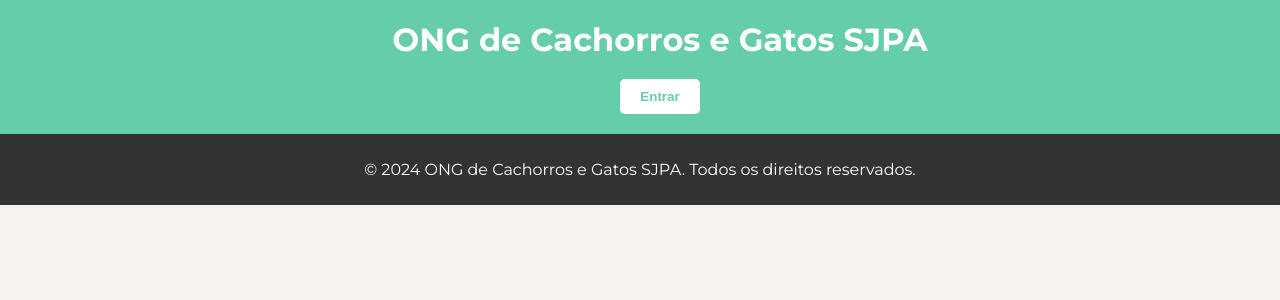
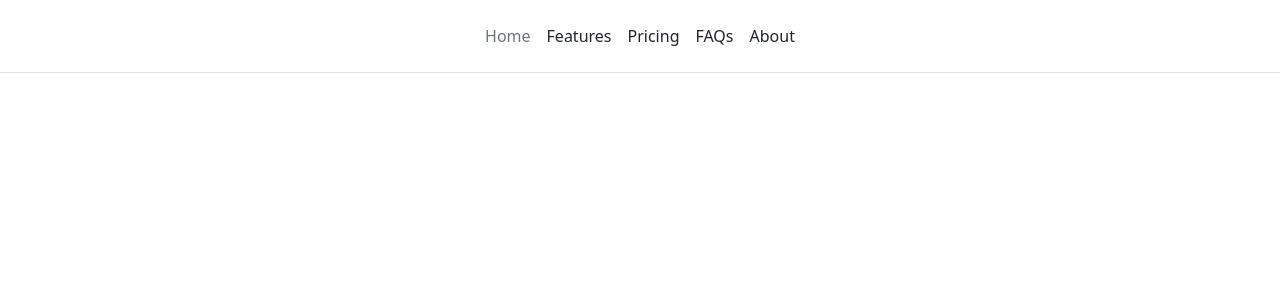
Before and after one commit to MateusJB11/Sistemas_Patinhas, a Django app: page / in a window 1280 px wide. Shown: the top 300 px of the page. Run offline with Django 5.2, Linux system fonts and the light colour scheme; some libraries are stand-ins or nearby versions.

Commit message:
Atualizando templates

```diff
--- a/Patinhas/Patinhas/settings.py
+++ b/Patinhas/Patinhas/settings.py
@@ -31,6 +31,7 @@ ALLOWED_HOSTS = ['*']
 # Application definition
 
 INSTALLED_APPS = [
+    'bootstrap5',
     'aplic',
     'django.contrib.admin',
     'django.contrib.auth',
--- /dev/null
+++ b/Patinhas/aplic/templates/Footer.html
@@ -0,0 +1,10 @@
+<!DOCTYPE html>
+<html lang="en">
+<head>
+    <meta charset="UTF-8">
+    <title>Title</title>
+</head>
+<body>
+
+</body>
+</html>
--- /dev/null
+++ b/Patinhas/aplic/templates/Header.html
@@ -0,0 +1,15 @@
+<header class="d-flex flex-wrap align-items-center justify-content-center justify-content-md-between py-3 mb-4 border-bottom">
+      <a href="/" class="d-flex align-items-center col-md-3 mb-2 mb-md-0 text-dark text-decoration-none">
+        <svg class="bi me-2" width="40" height="32" role="img" aria-label="Bootstrap"><use xlink:href="#bootstrap"></use></svg>
+      </a>
+
+      <ul class="nav col-12 col-md-auto mb-2 justify-content-center mb-md-0">
+        <li><a href="#" class="nav-link px-2 link-secondary">Home</a></li>
+        <li><a href="#" class="nav-link px-2 link-dark">Features</a></li>
+        <li><a href="#" class="nav-link px-2 link-dark">Pricing</a></li>
+        <li><a href="#" class="nav-link px-2 link-dark">FAQs</a></li>
+        <li><a href="#" class="nav-link px-2 link-dark">About</a></li>
+      </ul>
+
+      <div class="col-md-3 text-end"></div>
+    </header>
--- a/Patinhas/aplic/templates/Index.html
+++ b/Patinhas/aplic/templates/Index.html
@@ -1,32 +1,30 @@
+{% load static %}
+{% load bootstrap5 %}
+
 <!DOCTYPE html>
 <html lang="pt-br">
 <head>
-    <meta charset="UTF-8">
-    <meta http-equiv="X-UA-Compatible" content="IE=edge">
-    <meta name="viewport" content="width=device-width, initial-scale=1.0">
-    <title>ONG de Cachorros e Gatos</title>
-    <link rel="stylesheet" href="https://fonts.googleapis.com/css2?family=Montserrat:wght@400;700&display=swap">
-    {% load static %}
-    <link rel="stylesheet" href="{% static 'style.css' %}">
+    <meta charset="utf-8">
+<meta name="viewport" content="width=device-width, initial-scale=1">
+
+    <title>Sistema de Controle Acadêmico</title>
+     {% bootstrap_css %}
 </head>
-<body>
-    <header>
-        <div class="header-content">
-            <div>
-                <h1 class="text-content">ONG de Cachorros e Gatos SJPA</h1>
-            </div>
-            <div>
-                <a href="/admin">
-                    <button class="login-btn">Entrar</button>
-                </a>
-            </div>
-        </div>
-    </header>
 
+<body class="d-flex flex-column h-100">
+<header>
+<!--     aqui eu tenho que injetar o meu navbar       -->
+    {% include 'Header.html' %}
+</header>
 
-    <footer>
-        <p>&copy; 2024 ONG de Cachorros e Gatos SJPA. Todos os direitos reservados.</p>
-    </footer>
+<main>
+<!--    Injetar qualquer página que eu clicar -->
+    {% block content %} {% endblock %}
+</main>
 
+<!--    Injetar footer aqui -->
+    {% include 'footer.html' %}
+
+    {% bootstrap_javascript %}
 </body>
 </html>
```
